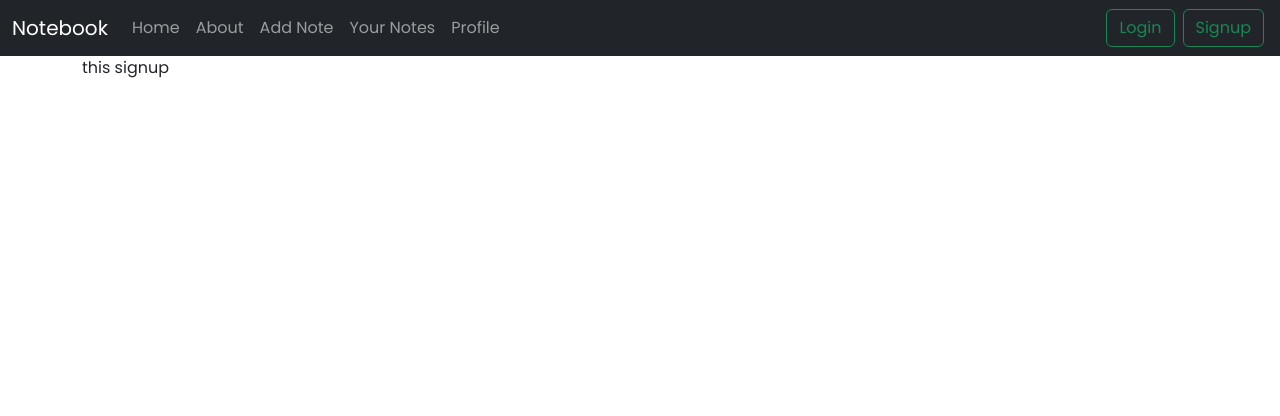
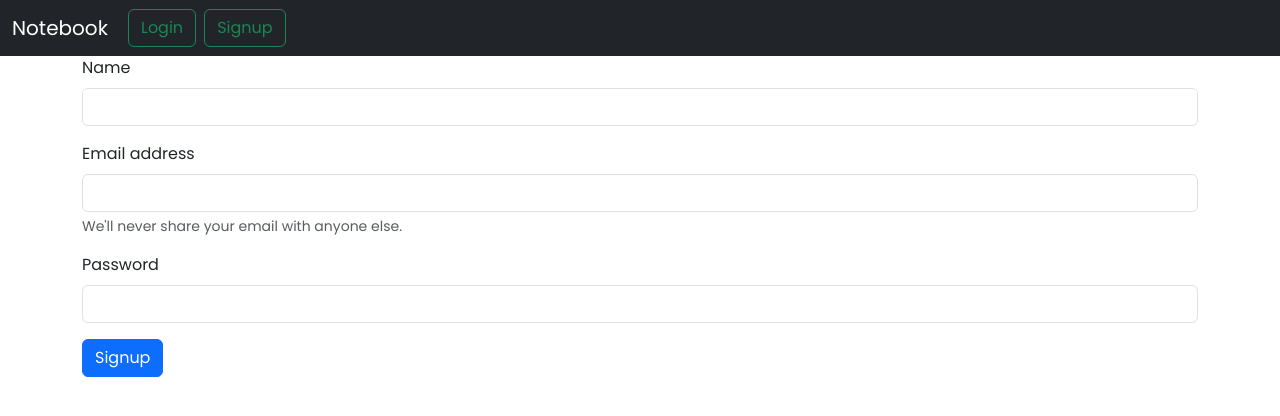
Before and after one commit to usman-naeem728/inotebook-with-backend, a React (Create React App) app: page /signup in a window 1280 px wide. Shown: the top 416 px of the page. Built offline with nearby package versions, Linux system fonts and the light colour scheme.

Commit message:
login and signup done complete

```diff
--- a/src/App.js
+++ b/src/App.js
@@ -8,22 +8,42 @@ import AddNote from './components/AddNote';
 import YourNotes from './components/YourNotes';
 import Login from './components/Login';
 import Signup from './components/Signup';
+import { useState, useEffect } from 'react';
 
 function App() {
+  const [token, setToken] = useState(false)
+  useEffect(() => {
+    // finding token
+    let i;
+    for (i = 0; i < localStorage.length; i++) {
+      let findingToken = localStorage.key(i);
+      if (findingToken === "token") {
+        setToken(true)
+      }
+    }
+  })
   return (
     <>
       <NoteState>
         <Router>
           <Navbar />
           <div className='container'>
+
             <Routes>
+              {token ?
+                <>
                   <Route path='/' element={<Home />} />
                   <Route path='/home' element={<Home />} />
                   <Route path='/about' element={<About />} />
                   <Route path='/addnote' element={<AddNote />} />
                   <Route path='/yournotes' element={<YourNotes />} />
-          <Route path='/login' element={<Login />} />
+
+                </> :
+                <>
+                  <Route path='/' element={<Login />} />
                   <Route path='/signup' element={<Signup />} />
+                </>
+              }
             </Routes>
           </div>
         </Router>
--- a/src/components/AddNote.js
+++ b/src/components/AddNote.js
@@ -4,7 +4,6 @@ import noteContext from '../context/notes/noteContext';
 const AddNote = () => {
     const context = useContext(noteContext);
     const { addNote } = context;
-
     const [note, setNote] = useState({ title: "", description: "", tag: "" })
 
     const handleClick = (e) => {
--- a/src/components/Login.js
+++ b/src/components/Login.js
@@ -1,19 +1,37 @@
-import React from 'react'
+import React, { useContext, useEffect, useState } from 'react'
+import noteContext from '../context/notes/noteContext';
+
 
 const Login = () => {
+    const context = useContext(noteContext)
+    const { login, token } = context
+    const [credentials, setCredentials] = useState({ email: "", password: "" })
+    const onchange = (e) => {
+        setCredentials({ ...credentials, [e.target.name]: e.target.value })
+    }
+    const loginSubmit = (e)=>{
+        e.preventDefault()
+        login(credentials.email, credentials.password)
+    }
+    useEffect(()=>{
+        console.log("check token from context",token)
+        if(token!==""){
+            window.location.reload()
+        }
+    },[token])
     return (
         <div>
-            <form onSubmit={submit}>
-                <div class="mb-3">
-                    <label for="exampleInputEmail1" class="form-label">Email address</label>
-                    <input type="email" class="form-control" id="email" aria-describedby="emailHelp" name="email"/>
-                        <div id="emailHelp" class="form-text">We'll never share your email with anyone else.</div>
+            <form >
+                <div className="mb-3">
+                    <label htmlFor="exampleInputEmail1" className="form-label">Email address</label>
+                    <input type="email" className="form-control" id="email" aria-describedby="emailHelp" name="email" value={credentials.email} onChange={onchange} />
+                    <div id="emailHelp" className="form-text">We'll never share your email with anyone else.</div>
                 </div>
-                <div class="mb-3">
-                    <label for="exampleInputPassword1" class="form-label">Password</label>
-                    <input type="password" class="form-control" id="password" name="password" />
+                <div className="mb-3">
+                    <label htmlFor="exampleInputPassword1" className="form-label">Password</label>
+                    <input type="password" className="form-control" id="password" name="password" onChange={onchange} value={credentials.password} />
                 </div>
-                <button type="submit" class="btn btn-primary">Login</button>
+                <button type="submit" className="btn btn-primary" onClick={loginSubmit}>Login</button>
             </form>
         </div>
     )
--- a/src/components/Navbar.js
+++ b/src/components/Navbar.js
@@ -1,9 +1,26 @@
-import React from 'react'
+import React, { useEffect, useState } from 'react'
 import { Link, useLocation } from "react-router-dom"
 
 
 const Navbar = () => {
+    const [token, setToken] = useState(false)
     let location = useLocation();
+
+    const logout = () => {
+        localStorage.removeItem("token")
+        window.location.reload()
+    }
+
+    useEffect(() => {
+        // finding token
+        let i;
+        for (i = 0; i < localStorage.length; i++) {
+            let findingToken = localStorage.key(i);
+            if (findingToken === "token") {
+                setToken(true)
+            }
+        }
+    },[logout])
 
     return (
         <>
@@ -14,27 +31,31 @@ const Navbar = () => {
                         <span className="navbar-toggler-icon"></span>
                     </button>
                     <div className="collapse navbar-collapse" id="navbarSupportedContent">
+                        {token ?
+                            <>
                                 <ul className="navbar-nav me-auto mb-2 mb-lg-0">
                                     <li className="nav-item">
-                                <Link className={`nav-link ${location.pathname==="/"? "active":""}`} aria-current="page" to="/">Home</Link>
+                                        <Link className={`nav-link ${location.pathname === "/" ? "active" : ""}`} aria-current="page" to="/">Home</Link>
                                     </li>
                                     <li className="nav-item">
-                                <Link className={`nav-link ${location.pathname==="/about"? "active":""}`} to="/about">About</Link>
+                                        <Link className={`nav-link ${location.pathname === "/about" ? "active" : ""}`} to="/about">About</Link>
                                     </li>
                                     <li className="nav-item">
-                                <Link className={`nav-link ${location.pathname==="/addnote"? "active":""}`} aria-current="page" to="/addnote">Add Note</Link>
+                                        <Link className={`nav-link ${location.pathname === "/addnote" ? "active" : ""}`} aria-current="page" to="/addnote">Add Note</Link>
                                     </li>
                                     <li className="nav-item">
-                                <Link className={`nav-link ${location.pathname==="/yournotes"? "active":""}`} aria-current="page" to="/yournotes">Your Notes</Link>
+                                        <Link className={`nav-link ${location.pathname === "/yournotes" ? "active" : ""}`} aria-current="page" to="/yournotes">Your Notes</Link>
                                     </li>
                                     <li className="nav-item">
-                                <Link className={`nav-link ${location.pathname==="/"? "active":""}`} aria-current="page" to="/">Profile</Link>
+                                        <Link className={`nav-link ${location.pathname === "/" ? "active" : ""}`} aria-current="page" to="/">Profile</Link>
                                     </li>
                                 </ul>
-                        <form className="d-flex" role="search">
-                            <Link className="btn btn-outline-success mx-1" to={'/login'} role='button' type="submit">Login</Link>
+                                <Link className="btn btn-outline-success mx-1" role='button' type="submit" onClick={logout}>logout</Link>
+                            </>
+                            : <>
+                                <Link className="btn btn-outline-success mx-1" to={'/'} role='button' type="submit">Login</Link>
                                 <Link className="btn btn-outline-success mx-1" to={'/signup'} role='button' type="submit">Signup</Link>
-                        </form>
+                            </>}
                     </div>
                 </div>
             </nav>
--- a/src/components/Signup.js
+++ b/src/components/Signup.js
@@ -1,9 +1,44 @@
-import React from 'react'
+import React , {useContext, useState, useEffect} from 'react'
+import noteContext from '../context/notes/noteContext'
+import { useNavigate } from "react-router-dom";
 
 const Signup = () => {
+  const context = useContext(noteContext)
+  const { signup, token } = context
+  const navigate = useNavigate()
+  const [credentials, setCredentials] = useState({name:"", email: "", password: "" })
+  const onchange = (e) => {
+      setCredentials({ ...credentials, [e.target.name]: e.target.value })
+  }
+  const signuphandle = (e)=>{
+      e.preventDefault()
+      signup(credentials.name, credentials.email, credentials.password)
+  }
+  useEffect(()=>{
+      console.log("check token from context",token)
+      if(token!==""){
+        navigate("/")
+          window.location.reload()
+      }
+  },[token])
   return (
     <div>
-      this signup
+      <form >
+      <div className="mb-3">
+          <label htmlFor="exampleInputEmail1" className="form-label">Name</label>
+          <input type="name" className="form-control" id="name" aria-describedby="emailHelp" name="name" value={credentials.name} onChange={onchange} />
+        </div>
+        <div className="mb-3">
+          <label htmlFor="exampleInputEmail1" className="form-label">Email address</label>
+          <input type="email" className="form-control" id="email" aria-describedby="emailHelp" name="email" value={credentials.email} onChange={onchange} />
+          <div id="emailHelp" className="form-text">We'll never share your email with anyone else.</div>
+        </div>
+        <div className="mb-3">
+          <label htmlFor="exampleInputPassword1" className="form-label">Password</label>
+          <input type="password" className="form-control" id="password" name="password" onChange={onchange} value={credentials.password} />
+        </div>
+        <button type="submit" className="btn btn-primary" onClick={signuphandle}>Signup</button>
+      </form>
     </div>
   )
 }
--- a/src/context/notes/NoteState.js
+++ b/src/context/notes/NoteState.js
@@ -1,12 +1,27 @@
 import { useState } from "react";
 import NoteContext from "./noteContext";
 
+
 const NoteState = (props) => {
+
     const host = "http://localhost:5000"
     const n1 = []
+    const [notes, setNotes] = useState(n1)
+    const [token,setToken] = useState("")
 
-    const [notes, setNotes] = useState(n1)
-
+    //signup endponit
+    const signup = async (name,email,password) => {
+        const response = await fetch(`${host}/api/auth/createuser`, {
+            method: "POST",
+            headers: {
+                "Content-Type": "application/json",
+            }, body: JSON.stringify({name, email, password}),
+        });
+        const json = await response.json()
+        console.log("success",json)
+        localStorage.setItem("token",json.authToken)
+        setToken(json.authToken)
+    }
     //login endpoint
     const login = async (email,password) => {
         const response = await fetch(`${host}/api/auth/login`, {
@@ -17,6 +32,8 @@ const NoteState = (props) => {
         });
         const json = await response.json()
         console.log("success",json)
+        localStorage.setItem("token",json.authToken)
+        setToken(json.authToken)
     }
 
     //fetch all notes
@@ -89,7 +106,7 @@ const NoteState = (props) => {
     }
 
     return (
-        <NoteContext.Provider value={{ notes, addNote, deleteNote,getNotes, editNotes, login }}>
+        <NoteContext.Provider value={{ notes, addNote, deleteNote,getNotes, editNotes, login,signup, token }}>
             {props.children}
         </NoteContext.Provider>
     )
```
Lines whose indentation alone changed are shown as unchanged.
